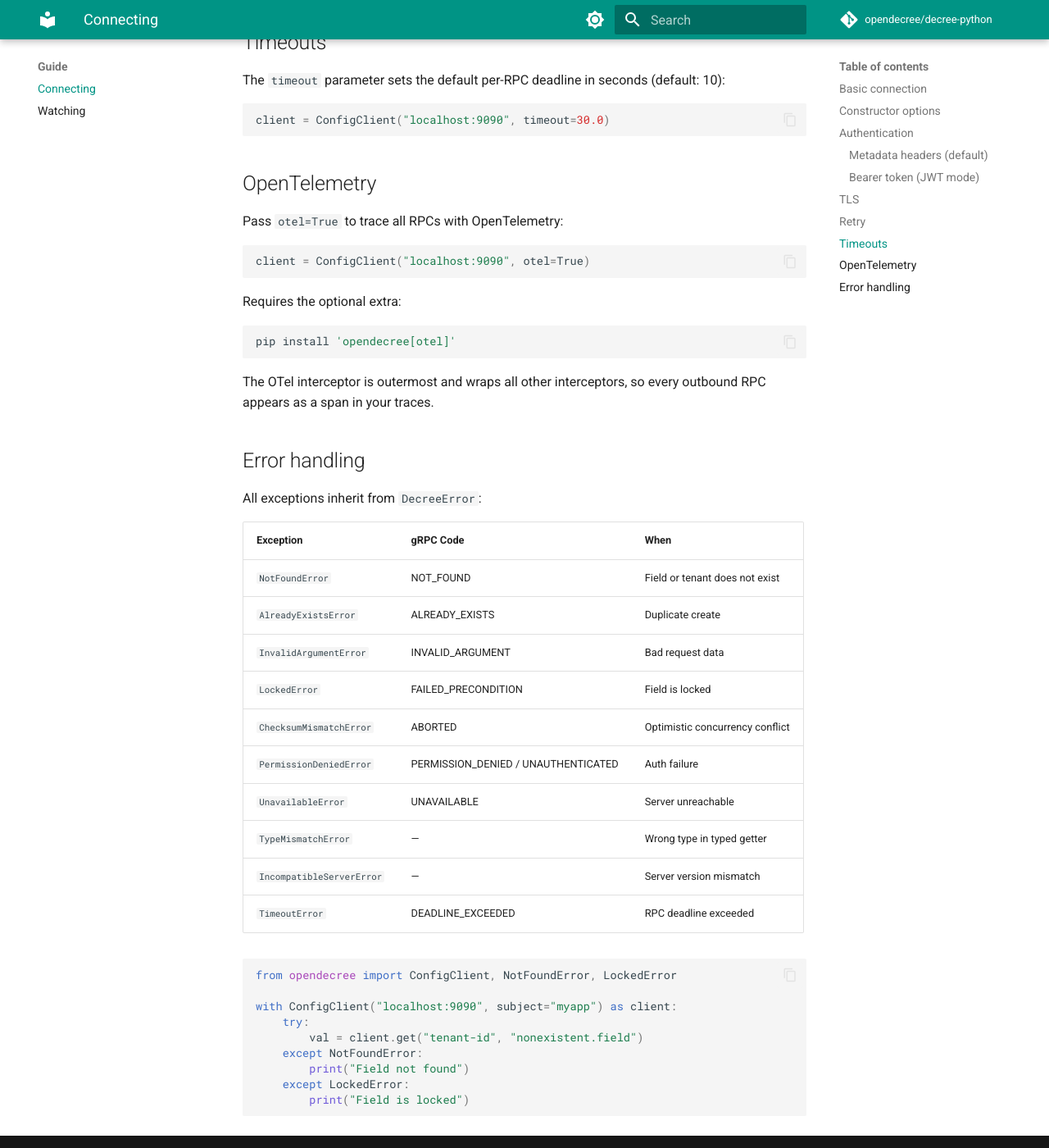
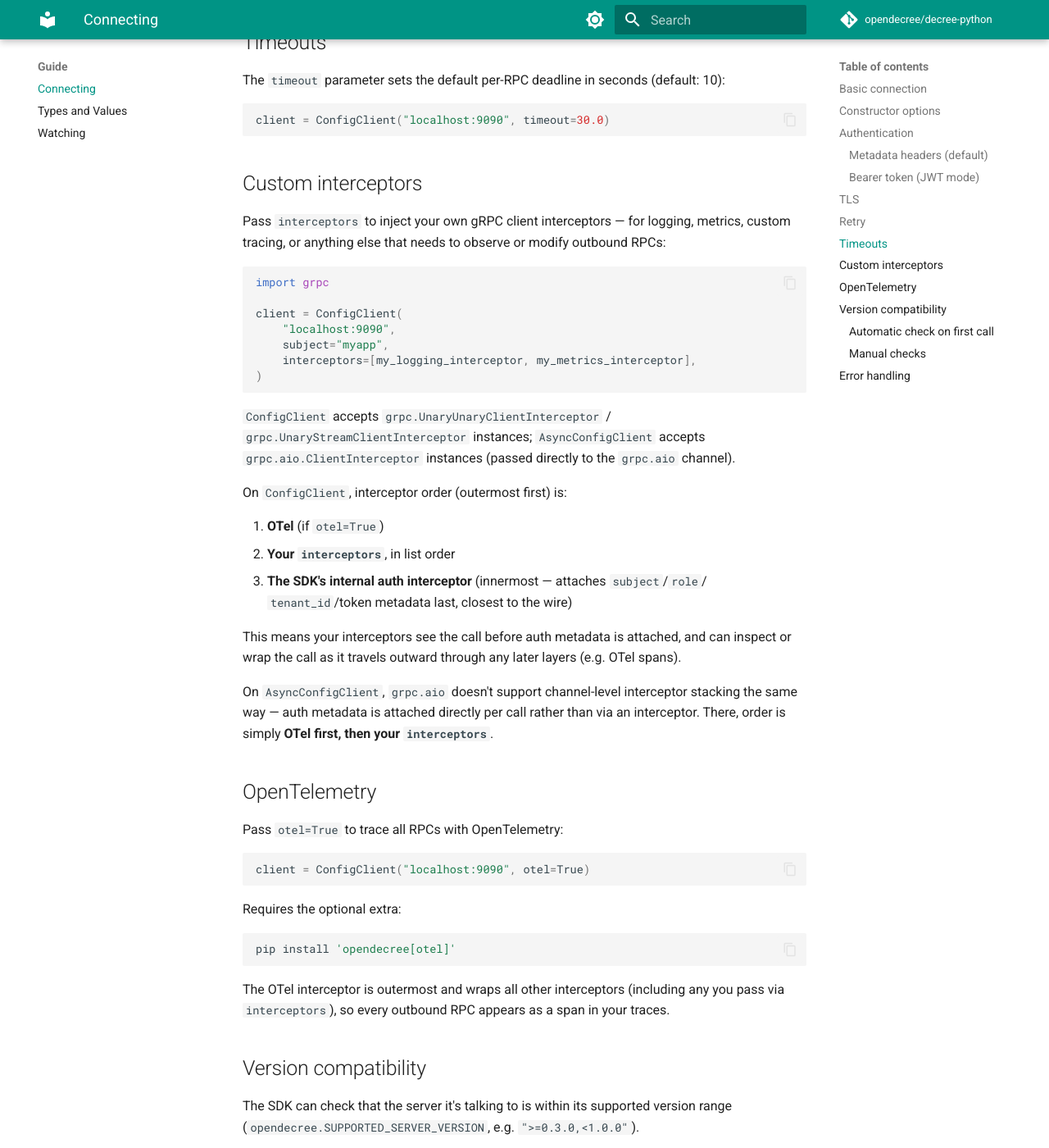
Before and after one commit to opendecree/decree-python, an MkDocs documentation site: the page built from docs/guide/connect.md, in a window 1280 px wide and 1400 px high, scrolled down 3200 px. Shown: the whole window at 82% size. Built offline with MkDocs 1.6.1 and Material for MkDocs 9.7.7, drawn with Linux system fonts in a browser that asks for light colours; comment, search, counter and statistics services are not loaded; some of the changed text lies outside the part shown.

Commit message:
Document type mapping, FieldUpdate, interceptors, and version compatibility
Add a new Types and Values guide page covering:
- The full Go-schema-type to Python-type mapping (including time, duration,
  url, json -> datetime, timedelta, URL, dict/list), which docs previously
  only listed five scalar types for.
- The FieldUpdate dataclass shape and a set_many bulk-write example.
- A note on the SDK's current string-only write limitation: set/set_many
  always send string-valued TypedValues, and the server requires an exact
  oneof-variant match with no coercion, so writes to non-string-typed fields
  raise InvalidArgumentError today.

Extend the Connecting guide with the previously-undocumented `interceptors`
constructor kwarg (including interceptor ordering for sync vs async clients)
and the version-compatibility surface (check_version, get_server_version,
check_compatibility, IncompatibleServerError).

Closes #136

````diff
--- a/docs/guide/connect.md
+++ b/docs/guide/connect.md
@@ -156,6 +156,39 @@
 client = ConfigClient("localhost:9090", timeout=30.0)
 ```
 
+## Custom interceptors
+
+Pass `interceptors` to inject your own gRPC client interceptors — for logging, metrics,
+custom tracing, or anything else that needs to observe or modify outbound RPCs:
+
+```python
+import grpc
+
+client = ConfigClient(
+    "localhost:9090",
+    subject="myapp",
+    interceptors=[my_logging_interceptor, my_metrics_interceptor],
+)
+```
+
+`ConfigClient` accepts `grpc.UnaryUnaryClientInterceptor` / `grpc.UnaryStreamClientInterceptor`
+instances; `AsyncConfigClient` accepts `grpc.aio.ClientInterceptor` instances (passed
+directly to the `grpc.aio` channel).
+
+On `ConfigClient`, interceptor order (outermost first) is:
+
+1. **OTel** (if `otel=True`)
+2. **Your `interceptors`**, in list order
+3. **The SDK's internal auth interceptor** (innermost — attaches `subject`/`role`/
+   `tenant_id`/token metadata last, closest to the wire)
+
+This means your interceptors see the call before auth metadata is attached, and can inspect
+or wrap the call as it travels outward through any later layers (e.g. OTel spans).
+
+On `AsyncConfigClient`, `grpc.aio` doesn't support channel-level interceptor stacking the
+same way — auth metadata is attached directly per call rather than via an interceptor.
+There, order is simply **OTel first, then your `interceptors`**.
+
 ## OpenTelemetry
 
 Pass `otel=True` to trace all RPCs with OpenTelemetry:
@@ -170,8 +203,56 @@
 pip install 'opendecree[otel]'
 ```
 
-The OTel interceptor is outermost and wraps all other interceptors, so every outbound RPC
-appears as a span in your traces.
+The OTel interceptor is outermost and wraps all other interceptors (including any you pass
+via `interceptors`), so every outbound RPC appears as a span in your traces.
+
+## Version compatibility
+
+The SDK can check that the server it's talking to is within its supported version range
+(`opendecree.SUPPORTED_SERVER_VERSION`, e.g. `">=0.3.0,<1.0.0"`).
+
+### Automatic check on first call
+
+Pass `check_version=True` to the constructor to run the check lazily before the first RPC:
+
+```python
+client = ConfigClient("localhost:9090", subject="myapp", check_version=True)
+
+# Raises IncompatibleServerError here if the server is outside the supported range.
+client.get("tenant-id", "payments.fee")
+```
+
+The check runs once per client instance and is cached.
+
+### Manual checks
+
+Call `get_server_version()` to fetch (and cache) the server's version and commit:
+
+```python
+info = client.get_server_version()
+print(info.version)  # e.g. "0.3.1"
+print(info.commit)   # server build's git commit hash
+```
+
+Call `check_compatibility()` to explicitly raise if the cached (or freshly fetched) server
+version is outside the supported range:
+
+```python
+from opendecree import IncompatibleServerError
+
+try:
+    client.check_compatibility()
+except IncompatibleServerError as e:
+    print(f"server is incompatible with this SDK: {e}")
+```
+
+`IncompatibleServerError` inherits from `DecreeError` — see
+[Error handling](#error-handling) below. `AsyncConfigClient` exposes the same
+`get_server_version()` and `check_compatibility()` methods — `await` them there.
+
+!!! note "Unparseable versions skip the check"
+    If the server reports a version string that isn't valid PEP 440 (e.g. a `"dev"` build),
+    the compatibility check is skipped rather than raising.
 
 ## Error handling
 
--- a/mkdocs.yml
+++ b/mkdocs.yml
@@ -45,6 +45,7 @@
   - Home: index.md
   - Guide:
     - Connecting: guide/connect.md
+    - Types and Values: guide/types.md
     - Watching: guide/watch.md
   - API Reference: api/index.md
 
````
Also changed, not shown: docs/guide/types.md (added, +151 -0 lines).
